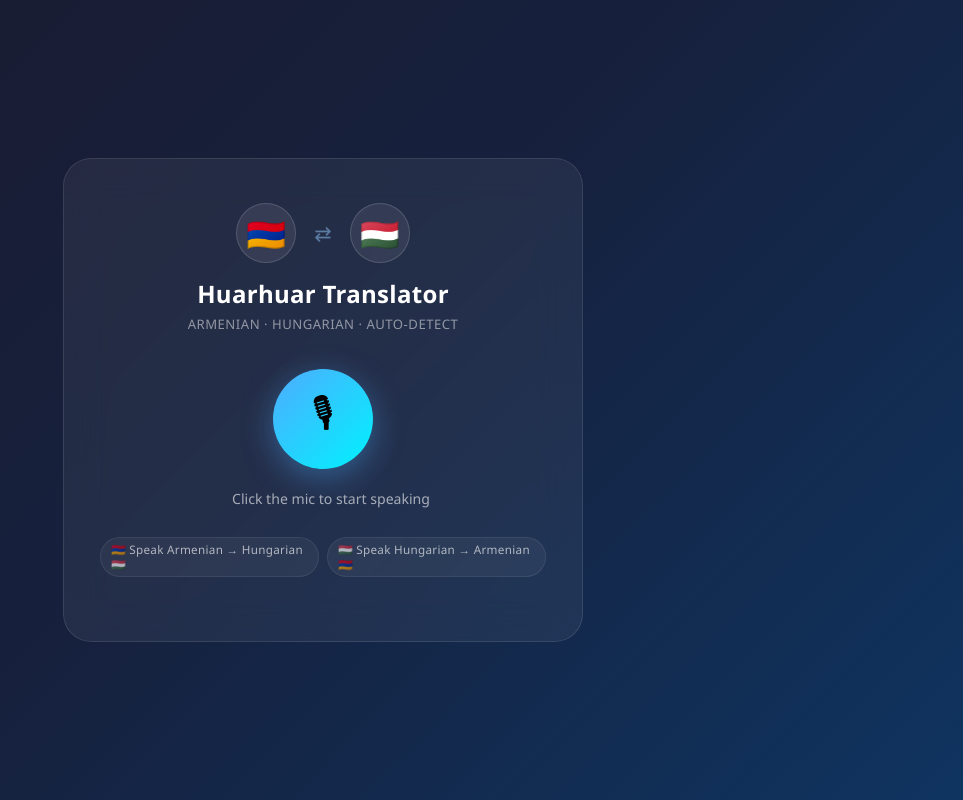
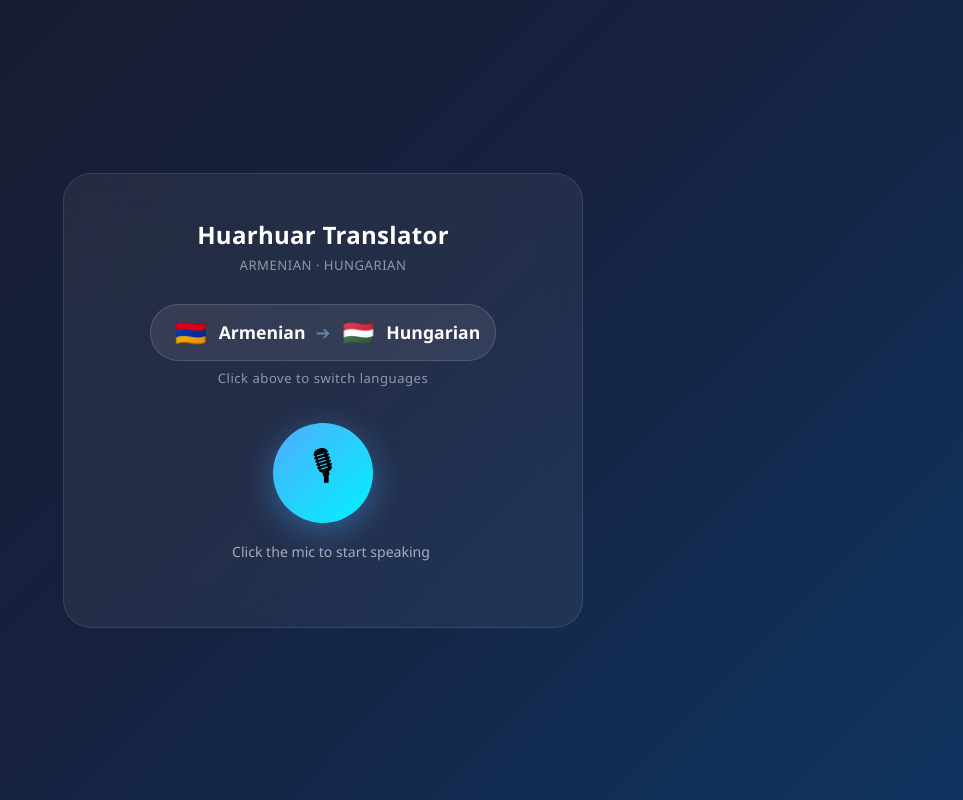
Before and after one commit to levonml/huarhuar-translator, a website: page public/index.html in a window 1280 px wide. Shown: the whole page, without its empty margins (317-1280 px from the left). Drawn offline with Linux system fonts and the light colour scheme.

Commit message:
add manual lang toggle

```diff
--- a/public/index.html
+++ b/public/index.html
@@ -34,40 +34,10 @@
             width: 100%;
             max-width: 520px;
             color: white;
+            text-align: center;
         }
 
         /* ── Header ── */
-        .header {
-            text-align: center;
-            margin-bottom: 36px;
-        }
-
-        .flags {
-            display: flex;
-            align-items: center;
-            justify-content: center;
-            gap: 18px;
-            margin-bottom: 14px;
-        }
-
-        .flag-circle {
-            width: 60px;
-            height: 60px;
-            border-radius: 50%;
-            display: flex;
-            align-items: center;
-            justify-content: center;
-            font-size: 2rem;
-            background: rgba(255, 255, 255, 0.08);
-            border: 1px solid rgba(255, 255, 255, 0.15);
-        }
-
-        .arrow-icon {
-            font-size: 1.3rem;
-            opacity: 0.5;
-            color: #90caff;
-        }
-
         .title {
             font-size: 1.5rem;
             font-weight: 700;
@@ -79,6 +49,59 @@
             opacity: 0.5;
             margin-top: 5px;
             letter-spacing: 0.5px;
+            margin-bottom: 30px;
+        }
+
+        /* ── Language Toggle ── */
+        .lang-toggle-box {
+            display: flex;
+            flex-direction: column;
+            align-items: center;
+            margin-bottom: 20px;
+        }
+
+        .lang-btn {
+            display: flex;
+            align-items: center;
+            justify-content: center;
+            gap: 12px;
+            background: rgba(255, 255, 255, 0.08);
+            border: 1px solid rgba(255, 255, 255, 0.15);
+            border-radius: 40px;
+            padding: 10px 24px;
+            color: white;
+            font-family: inherit;
+            cursor: pointer;
+            transition: all 0.2s;
+            outline: none;
+            font-size: 1.1rem;
+        }
+
+        .lang-btn:hover {
+            background: rgba(255, 255, 255, 0.15);
+            border-color: rgba(255, 255, 255, 0.3);
+            transform: scale(1.02);
+        }
+
+        .lang-btn:disabled {
+            opacity: 0.5;
+            cursor: not-allowed;
+            transform: none;
+        }
+
+        .lang-flag {
+            font-size: 1.6rem;
+        }
+
+        .lang-name {
+            font-weight: 600;
+            width: 85px;
+        }
+
+        .arrow-icon {
+            font-size: 1.1rem;
+            opacity: 0.5;
+            color: #90caff;
         }
 
         /* ── Mic area ── */
@@ -325,14 +348,19 @@
     <div class="card">
 
         <!-- Header -->
-        <div class="header">
-            <div class="flags">
-                <div class="flag-circle">🇦🇲</div>
-                <span class="arrow-icon">⇄</span>
-                <div class="flag-circle">🇭🇺</div>
-            </div>
-            <div class="title">Huarhuar Translator</div>
-            <div class="subtitle">ARMENIAN · HUNGARIAN · AUTO-DETECT</div>
+        <div class="title">Huarhuar Translator</div>
+        <div class="subtitle">ARMENIAN · HUNGARIAN</div>
+
+        <!-- Language Toggle Box -->
+        <div class="lang-toggle-box">
+            <button id="toggleLangBtn" class="lang-btn" title="Click to flip translate direction">
+                <span id="sourceFlag" class="lang-flag">🇦🇲</span>
+                <span id="sourceName" class="lang-name">Armenian</span>
+                <span class="arrow-icon">➔</span>
+                <span id="targetFlag" class="lang-flag">🇭🇺</span>
+                <span id="targetName" class="lang-name">Hungarian</span>
+            </button>
+            <div class="subtitle" style="margin-top: 8px; margin-bottom: 0;">Click above to switch languages</div>
         </div>
 
         <!-- Mic -->
@@ -342,12 +370,6 @@
                 <div class="status-dot" id="statusDot"></div>
                 <span class="status-text" id="statusText">Click the mic to start speaking</span>
             </div>
-        </div>
-
-        <!-- Language hints -->
-        <div class="hint-row">
-            <span class="pill">🇦🇲 Speak Armenian → Hungarian 🇭🇺</span>
-            <span class="pill">🇭🇺 Speak Hungarian → Armenian 🇦🇲</span>
         </div>
 
         <!-- Results -->
@@ -381,7 +403,11 @@
 
     <script>
         const FLAGS = { hy: '🇦🇲', hu: '🇭🇺' };
+        const NAMES = { hy: 'Armenian', hu: 'Hungarian' };
 
+        let sourceLang = 'hy'; // state
+
+        const toggleBtn = document.getElementById('toggleLangBtn');
         const micBtn = document.getElementById('micBtn');
         const statusDot = document.getElementById('statusDot');
         const statusText = document.getElementById('statusText');
@@ -393,6 +419,19 @@
         let chunks = [];
         let isRecording = false;
         let isProcessing = false;
+
+        // Toggle language direction
+        toggleBtn.addEventListener('click', () => {
+            if (isRecording || isProcessing) return;
+            sourceLang = sourceLang === 'hy' ? 'hu' : 'hy';
+            const targetLang = sourceLang === 'hy' ? 'hu' : 'hy';
+
+            document.getElementById('sourceFlag').textContent = FLAGS[sourceLang];
+            document.getElementById('sourceName').textContent = NAMES[sourceLang];
+
+            document.getElementById('targetFlag').textContent = FLAGS[targetLang];
+            document.getElementById('targetName').textContent = NAMES[targetLang];
+        });
 
         micBtn.addEventListener('click', async () => {
             if (isProcessing) return;
@@ -441,6 +480,7 @@
             micBtn.classList.add('processing');
             micBtn.textContent = '⏳';
             micBtn.disabled = true;
+            toggleBtn.disabled = true;
             statusDot.className = 'status-dot processing';
             setStatus('Transcribing and translating…', 'active');
         }
@@ -452,6 +492,7 @@
 
             const form = new FormData();
             form.append('audio', blob, `recording.${ext}`);
+            form.append('sourceLang', sourceLang);
 
             try {
                 const resp = await fetch('/translate', { method: 'POST', body: form });
@@ -471,6 +512,7 @@
                 micBtn.classList.remove('processing');
                 micBtn.textContent = '🎙';
                 micBtn.disabled = false;
+                toggleBtn.disabled = false;
                 micBtn.title = 'Click to start recording';
                 statusDot.className = 'status-dot';
             }
```
Also changed, not shown: index.js (+12 -14 lines).
